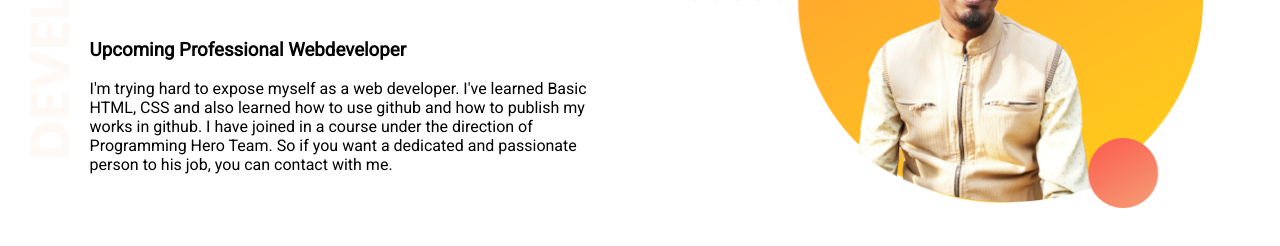
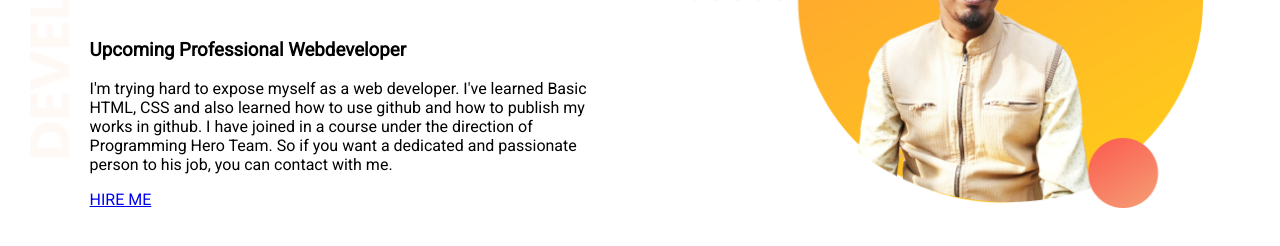
Before and after one commit to muhiu007/website-portfolio, a plain HTML site: page index.html in a window 1280 px wide. Shown: the part 202-448 px from the top of the page. Drawn offline with Linux system fonts and the light colour scheme.

Commit message:
anchor box

```diff
--- a/index.html
+++ b/index.html
@@ -15,6 +15,7 @@
             <H1 ><Span class="name">MUHI's</Span> World</H1>
             <H3>Upcoming Professional Webdeveloper </H3>
             <P>I'm trying hard to expose myself as a web developer. I've learned Basic HTML, CSS and also learned how to use github and how to publish my works in github. I have joined in a course under the direction of Programming Hero Team. So if you want a dedicated and passionate person to his job, you can contact with me.</P>
+           <a target="_blank" href="https://web.facebook.com/uddinmuhi">HIRE ME</a>
         </div>
         <Div class="oned">
             <img src="image 11.png" alt="">
```
